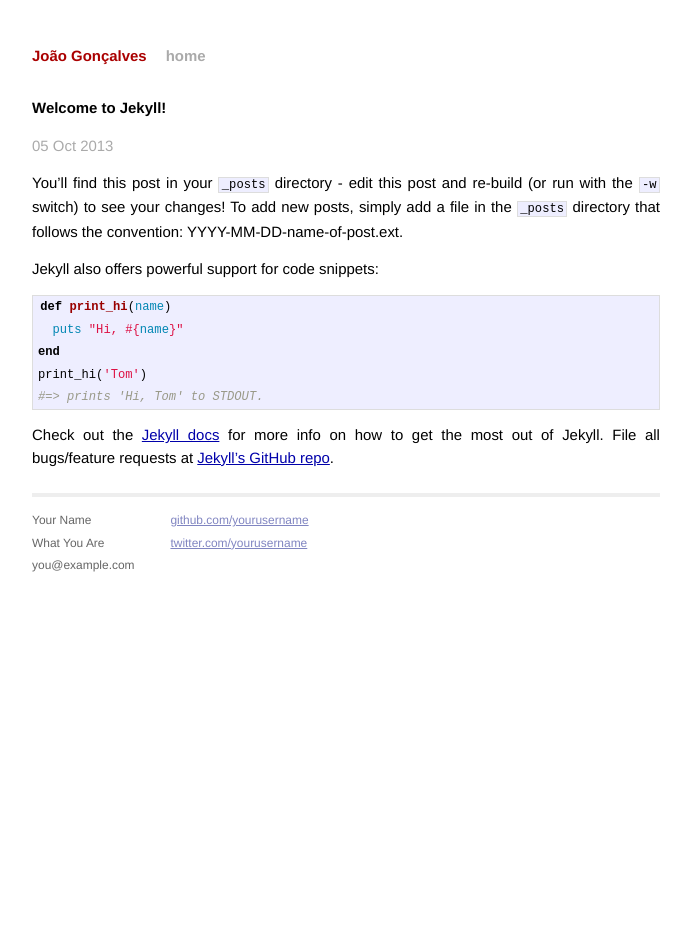
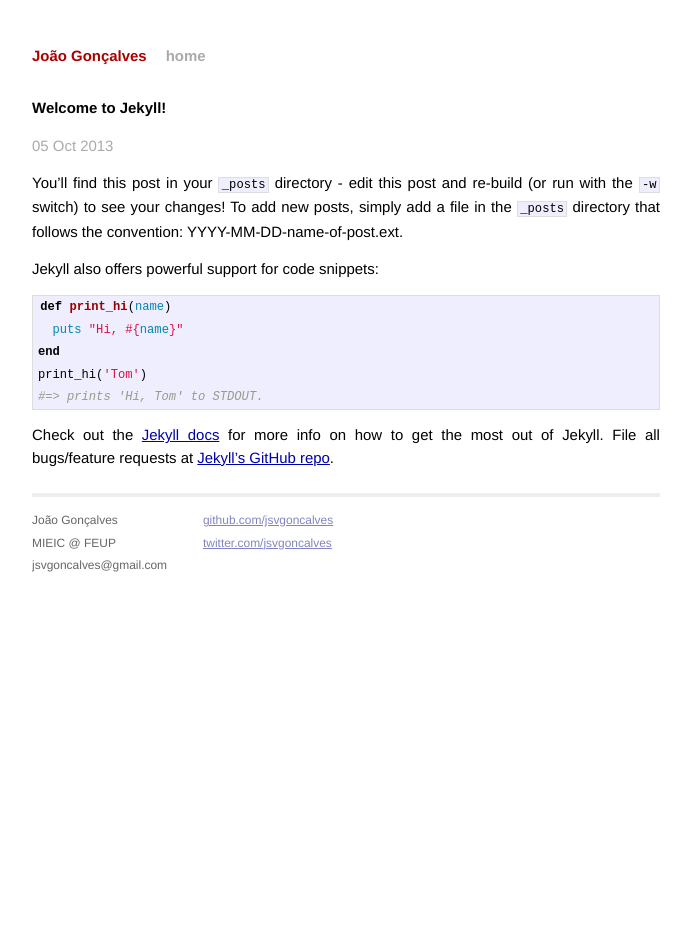
Before and after one commit to jsvgoncalves/jsvgoncalves.github.io, a Jekyll site: the page built from _posts/2013-10-05-welcome-to-jekyll.markdown, in a window 1280 px wide. Shown: the whole page, without its empty margins (294-985 px from the left). Built offline with Jekyll 4.4.1, drawn with Linux system fonts in a browser that asks for light colours; Markdown is read by kramdown in place of the engine named in the settings.

Commit message:
Added personal info stuff.

```diff
--- a/_layouts/default.html
+++ b/_layouts/default.html
@@ -26,15 +26,15 @@
           <div class="footer">
             <div class="contact">
               <p>
-                Your Name<br />
-                What You Are<br />
-                you@example.com
+                João Gonçalves<br />
+                MIEIC @ FEUP<br />
+                jsvgoncalves@gmail.com
               </p>
             </div>
             <div class="contact">
               <p>
-                <a href="https://github.com/yourusername">github.com/yourusername</a><br />
-                <a href="https://twitter.com/yourusername">twitter.com/yourusername</a><br />
+                <a href="https://github.com/jsvgoncalves">github.com/jsvgoncalves</a><br />
+                <a href="https://twitter.com/jsvgoncalves">twitter.com/jsvgoncalves</a><br />
               </p>
             </div>
           </div>
```
